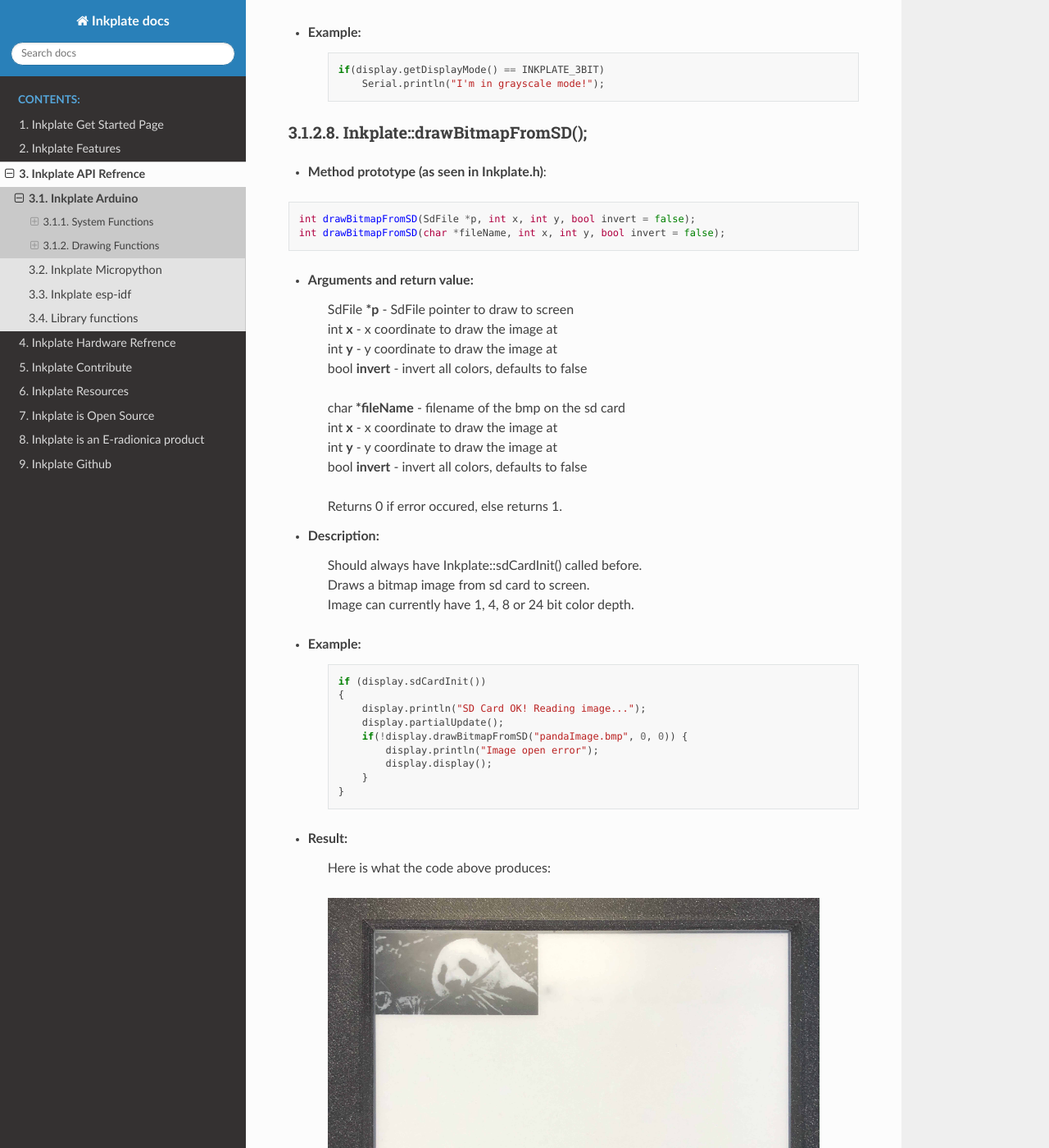
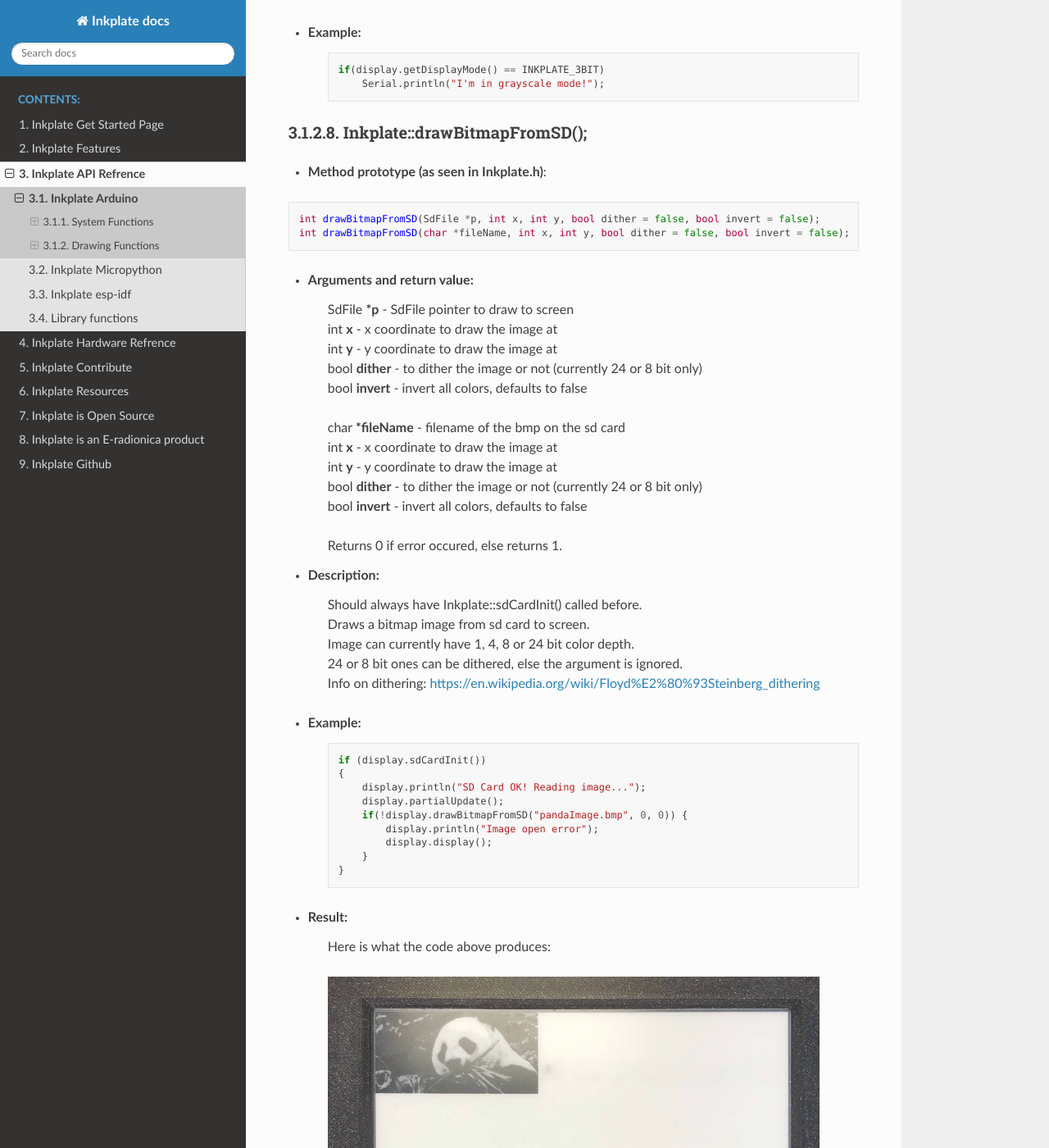
Before and after one commit to SolderedElectronics/Inkplate-documentation, a Sphinx documentation site: the page built from source/arduino.rst, in a window 1280 px wide and 1400 px high, scrolled down 10466 px. Shown: the whole window at 82% size. Built offline with Sphinx 7.4.7 and the Read the Docs theme 2.0.0, drawn with Linux system fonts in a browser that asks for light colours.

Commit message:
Added dither info

```diff
--- a/source/arduino.rst
+++ b/source/arduino.rst
@@ -494,18 +494,20 @@ Inkplate::drawBitmapFromSD();
 
 .. code-block:: c
 
-    int drawBitmapFromSD(SdFile *p, int x, int y, bool invert = false);
-    int drawBitmapFromSD(char *fileName, int x, int y, bool invert = false);
+    int drawBitmapFromSD(SdFile *p, int x, int y, bool dither = false, bool invert = false);
+    int drawBitmapFromSD(char *fileName, int x, int y, bool dither = false, bool invert = false);
 
 * **Arguments and return value**:
     | SdFile ***p** - SdFile pointer to draw to screen
     | int **x** - x coordinate to draw the image at
     | int **y** - y coordinate to draw the image at
+    | bool **dither** - to dither the image or not (currently 24 or 8 bit only)
     | bool **invert** - invert all colors, defaults to false
     |
     | char ***fileName** - filename of the bmp on the sd card
     | int **x** - x coordinate to draw the image at
     | int **y** - y coordinate to draw the image at
+    | bool **dither** - to dither the image or not (currently 24 or 8 bit only)
     | bool **invert** - invert all colors, defaults to false
 
     Returns 0 if error occured, else returns 1.
@@ -514,6 +516,8 @@ Inkplate::drawBitmapFromSD();
     | Should always have Inkplate::sdCardInit() called before.
     | Draws a bitmap image from sd card to screen.
     | Image can currently have 1, 4, 8 or 24 bit color depth.
+    | 24 or 8 bit ones can be dithered, else the argument is ignored.
+    | Info on dithering: https://en.wikipedia.org/wiki/Floyd%E2%80%93Steinberg_dithering
 
 * **Example**:
     .. code-block:: c
```
Also changed, not shown: 1 other file.
